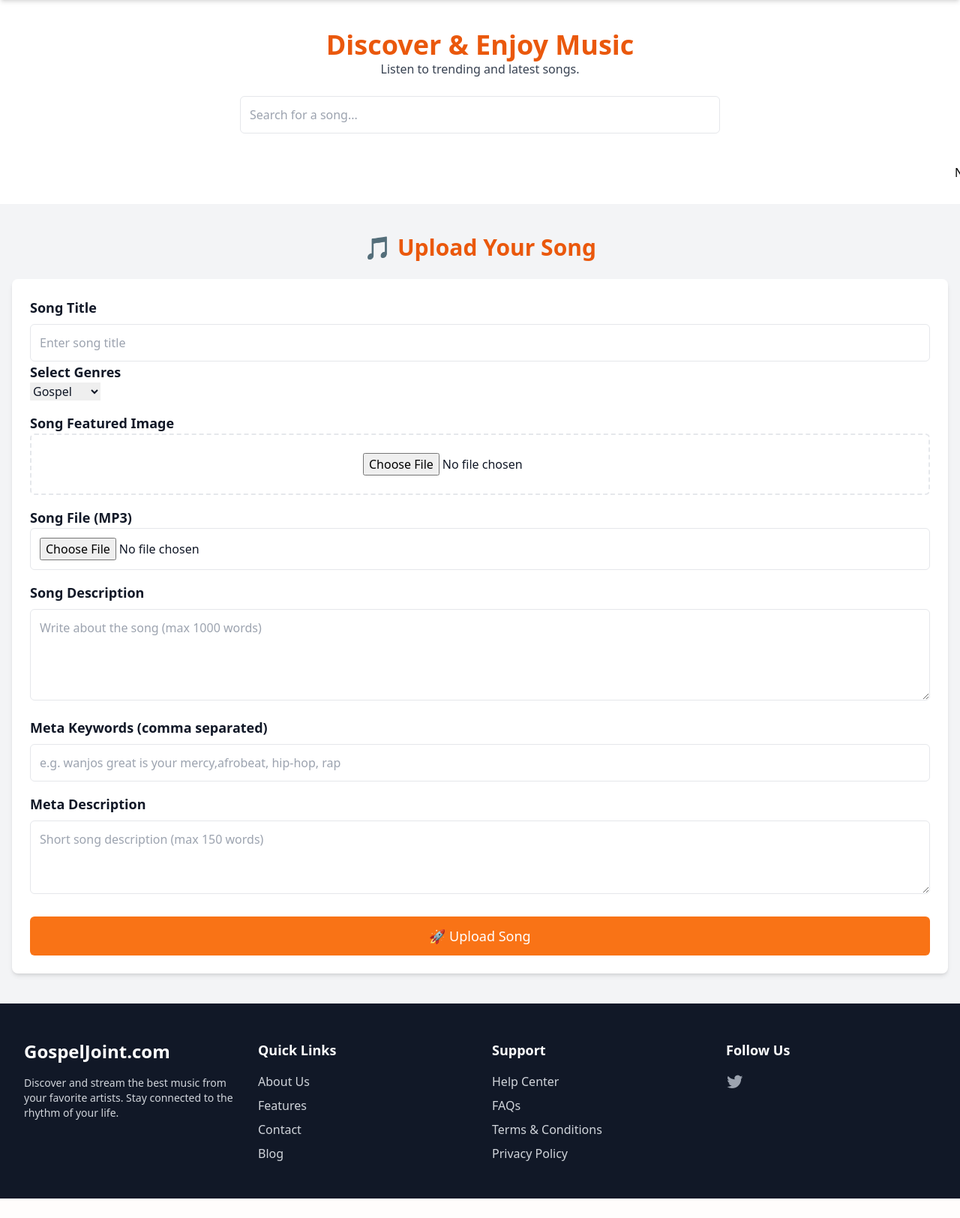
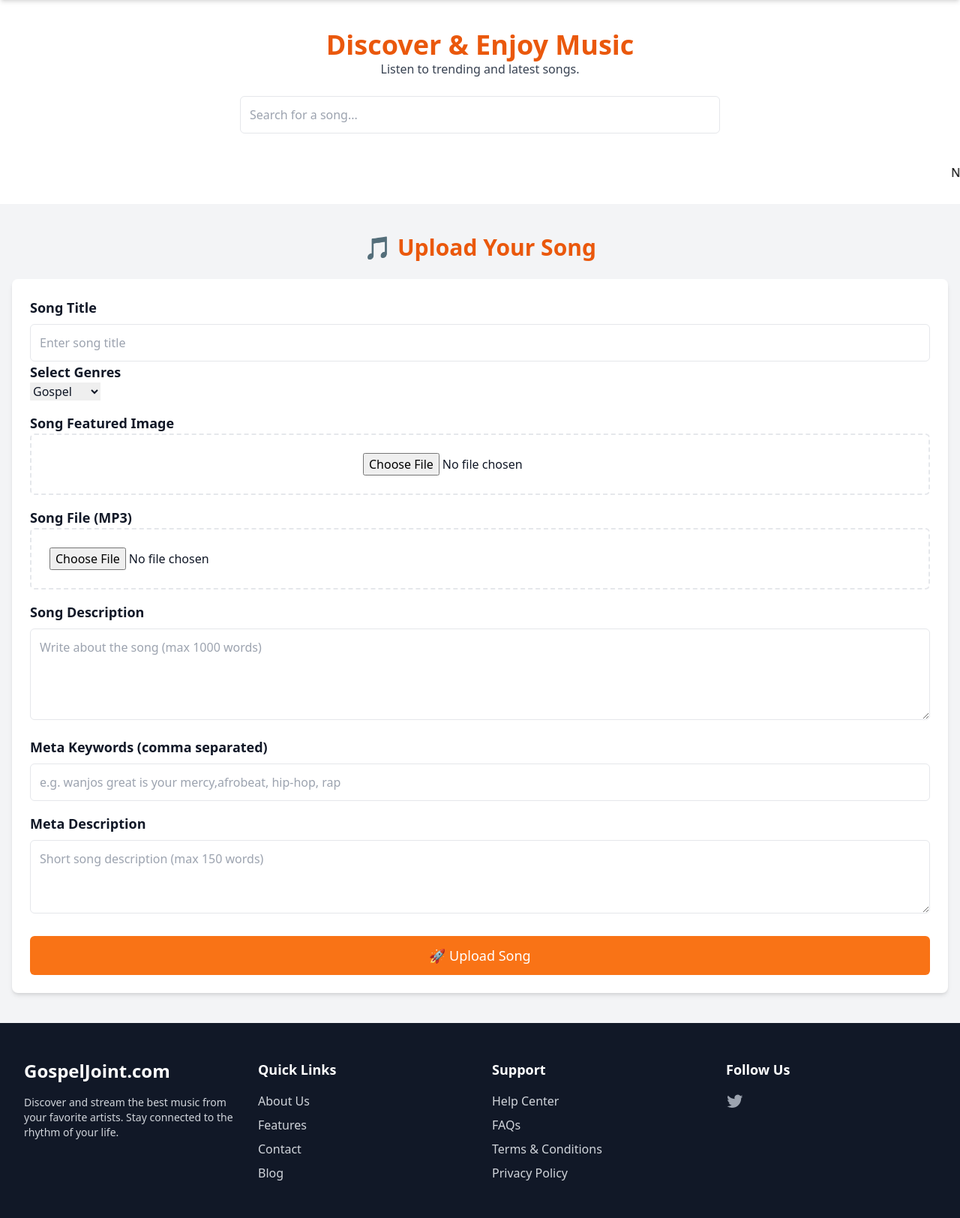
Before and after one commit to wanjosbest/gospeljoint, a Django app: page /upload-song/ in a window 1280 px wide. Shown: the part 64-1688 px from the top of the page at 75% size. Before the commit the page ends 1662 px from the top, so only its background shows below. Run offline with Django 5.2, Linux system fonts and the light colour scheme; a user stored in the database is signed in; data comes from the database, SQL or seed files in the repository; both versions use the stored data as it was after the commit; some libraries are stand-ins or nearby versions.

Commit message:
edit tree

```diff
--- a/templates/base.html
+++ b/templates/base.html
@@ -1,15 +1,20 @@
 <!DOCTYPE html>
 <html>
+
 <head>
     {% block header %}
 
     {% endblock %}
 
 </head>
+
 <body>
     {% block body %}
 
     {% endblock %}
+
+
+
 
 </body>
 <footer>
--- a/templates/footer.html
+++ b/templates/footer.html
@@ -1,13 +1,12 @@
-
-
-<footer class="bg-gray-900 text-gray-300">
+<div class="bg-gray-900 text-gray-300">
     <div class="max-w-7xl mx-auto px-4 sm:px-6 lg:px-8">
         <div class="grid grid-cols-1 md:grid-cols-4 gap-8 py-12">
             <!-- Logo & Description -->
             <div>
                 <h1 class="text-2xl font-bold text-white mb-4">GospelJoint.com</h1>
                 <p class="text-sm">
-                    Discover and stream the best music from your favorite artists. Stay connected to the rhythm of your life.
+                    Discover and stream the best music from your favorite artists. Stay connected to the rhythm of your
+                    life.
                 </p>
             </div>
 
@@ -39,13 +38,18 @@
                 <div class="flex space-x-4">
                     <a href="#" class="text-gray-400 hover:text-white transition">
                         <svg class="w-6 h-6" fill="currentColor" viewBox="0 0 24 24">
-                            <path d="M22.46 6c-.77.35-1.6.58-2.46.69a4.3 4.3 0 001.88-2.38 8.57 8.57 0 01-2.72 1.04 4.3 4.3 0 00-7.56 3.9 12.2 12.2 0 01-8.85-4.5 4.3 4.3 0 001.33 5.74 4.3 4.3 0 01-1.94-.54v.06a4.3 4.3 0 003.45 4.21 4.3 4.3 0 01-1.93.07 4.3 4.3 0 004.02 2.99 8.6 8.6 0 01-5.31 1.83c-.34 0-.68-.02-1.01-.06a12.17 12.17 0 006.59 1.93c7.92 0 12.24-6.56 12.24-12.26 0-.19-.01-.38-.02-.56a8.77 8.77 0 002.14-2.25z"/>
+                            <path
+                                d="M22.46 6c-.77.35-1.6.58-2.46.69a4.3 4.3 0 001.88-2.38 8.57 8.57 0 01-2.72 1.04 4.3 4.3 0 00-7.56 3.9 12.2 12.2 0 01-8.85-4.5 4.3 4.3 0 001.33 5.74 4.3 4.3 0 01-1.94-.54v.06a4.3 4.3 0 003.45 4.21 4.3 4.3 0 01-1.93.07 4.3 4.3 0 004.02 2.99 8.6 8.6 0 01-5.31 1.83c-.34 0-.68-.02-1.01-.06a12.17 12.17 0 006.59 1.93c7.92 0 12.24-6.56 12.24-12.26 0-.19-.01-.38-.02-.56a8.77 8.77 0 002.14-2.25z" />
                         </svg>
                     </a>
                     <a href="#" class="text-gray-400 hover:text-white transition">
-                        <svg class="w-6 h-6" fill="currentColor" viewBox="0 0"></a>
+                        <svg class="w-6 h-6" fill="currentColor" viewBox="0 0">
 
-
+                    </a>
+                </div>
+            </div>
+        </div>
+    </div>
      <script>
         const scrollToTopBtn = document.getElementById("scrollToTop");
 
@@ -82,3 +86,4 @@
         });
 
     </script>
+</div>
--- a/templates/header.html
+++ b/templates/header.html
@@ -2,7 +2,7 @@
     <meta name="viewport" content="width=device-width, initial-scale=1.0">
     <script src="https://cdn.tailwindcss.com"></script>
     <script>
-        tailwind.config = { darkMode: 'class' };
+        tailwind.config = {darkMode: 'class' };
     </script>
 
 
@@ -35,7 +35,7 @@
     <ul id="mobileMenu" class="hidden md:hidden bg-orange-600 text-white p-4 space-y-2 absolute top-16 left-0 w-full shadow-md">
         <li><a href="{%url 'index' %}" class="block">Home</a></li>
         <li><a href="{% url 'all_songs'%}" class="block">Songs</a></li>
-        <li><a href="{% url 'about_us' %}" class="hover:text-gray-200">About</a></li>/a></li>
+        <li><a href="{% url 'about_us' %}" class="hover:text-gray-200">About</a></li></li>
         <li><a href="{% url 'contact_us' %}" class="block">Contact</a></li>
 
         {% if user.is_authenticated%}
--- a/templates/user/uploadsong.html
+++ b/templates/user/uploadsong.html
@@ -15,11 +15,13 @@
     <section class="container mx-auto px-4 py-10">
         <h2 class="text-3xl font-bold text-orange-600 dark:text-orange-400 text-center">🎵 Upload Your Song</h2>
 
-        <form class="bg-white dark:bg-gray-800 p-6 rounded-lg shadow-md mt-6" enctype="multipart/form-data" method="POST">
+        <form class="bg-white dark:bg-gray-800 p-6 rounded-lg shadow-md mt-6" enctype="multipart/form-data"
+            method="POST">
             {%csrf_token%}
             <!-- Song Title -->
             <label class="block text-lg font-semibold">Song Title</label>
-            <input type="text" name="title" class="w-full p-3 border rounded-md mt-2" placeholder="Enter song title" required>
+            <input type="text" name="title" class="w-full p-3 border rounded-md mt-2" placeholder="Enter song title"
+                required>
             <!-- Song Genres -->
             <label class="block text-lg font-semibold">Select Genres</label>
             <select name="genres">
@@ -37,14 +39,18 @@
 
             <!-- Upload Song Image -->
             <label class="block mt-4 text-lg font-semibold">Song Featured Image</label>
-            <div class="border-dashed border-2 p-6 text-center rounded-md cursor-pointer hover:bg-gray-100 dark:hover:bg-gray-700">
+            <div
+                class="border-dashed border-2 p-6 text-center rounded-md cursor-pointer hover:bg-gray-100 dark:hover:bg-gray-700">
                 <input type="file" name="image" id="songImage" accept="image/*">
 
             </div>
 
             <!-- Upload Song File -->
-            <label class="block mt-4 text-lg font-semibold">Song File (MP3)</label>
-            <input type="file" name="song" id="songFile" accept="audio/mp3" class="w-full p-3 border rounded-md" required>
+            <label for="songFile" class="block mt-4 text-lg font-semibold">Song File (MP3)</label>
+            <div
+                class="border-dashed border-2 p-6 text-center rounded-md cursor-pointer hover:bg-gray-100 dark:hover:bg-gray-700">
+                <input type="file" name="song" id="songFile" accept="audio/mp3" class="w-full" required>
+            </div>
 
             <!-- Progress Bar -->
             <div class="mt-4 hidden" id="uploadProgress">
@@ -55,18 +61,22 @@
 
             <!-- Song Description -->
             <label class="block mt-4 text-lg font-semibold">Song Description</label>
-            <textarea class="w-full p-3 border rounded-md mt-2" rows="4" placeholder="Write about the song (max 1000 words)" name="body" required></textarea>
+            <textarea class="w-full p-3 border rounded-md mt-2" rows="4"
+                placeholder="Write about the song (max 1000 words)" name="body" required></textarea>
 
             <!-- Meta Keywords -->
             <label class="block mt-4 text-lg font-semibold">Meta Keywords (comma separated)</label>
-            <input type="text" class="w-full p-3 border rounded-md mt-2" placeholder="e.g. wanjos great is your mercy,afrobeat, hip-hop, rap" name="meta_keywords" required>
+            <input type="text" class="w-full p-3 border rounded-md mt-2"
+                placeholder="e.g. wanjos great is your mercy,afrobeat, hip-hop, rap" name="meta_keywords" required>
 
             <!-- Meta Description -->
             <label class="block mt-4 text-lg font-semibold">Meta Description</label>
-            <textarea class="w-full p-3 border rounded-md mt-2" rows="3" placeholder="Short song description (max 150 words)" name="meta_description" required></textarea>
+            <textarea class="w-full p-3 border rounded-md mt-2" rows="3"
+                placeholder="Short song description (max 150 words)" name="meta_description" required></textarea>
 
             <!-- Submit Button -->
-            <button type="submit" class="w-full mt-6 p-3 bg-orange-500 text-white text-lg rounded-md hover:bg-orange-600">
+            <button type="submit"
+                class="w-full mt-6 p-3 bg-orange-500 text-white text-lg rounded-md hover:bg-orange-600">
                 🚀 Upload Song
             </button>
         </form>
@@ -74,7 +84,16 @@
 
 </div>
 
+ <script>
+  document.addEventListener('DOMContentLoaded', function () {
+    const menuBtn = document.getElementById('menuBtn');
+    const mobileMenu = document.getElementById('mobileMenu');
 
+    menuBtn.addEventListener('click', () => {
+      mobileMenu.classList.toggle('hidden');
+    });
+  });
+</script>
 
 {%endblock%}
 
```
Also changed, not shown: db.sqlite3. Lines whose indentation alone changed are shown as unchanged.
